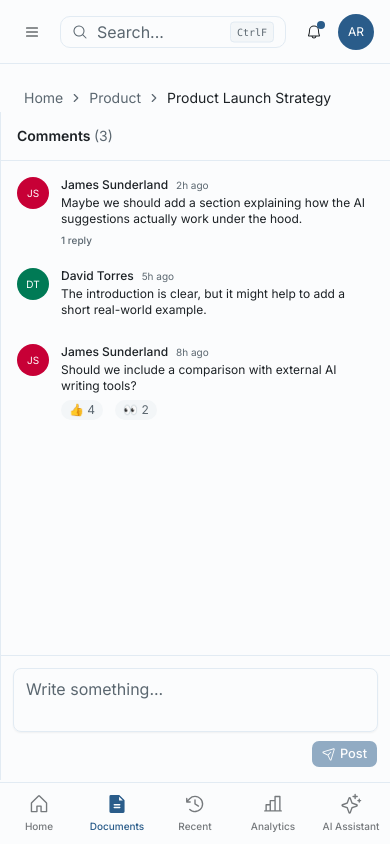
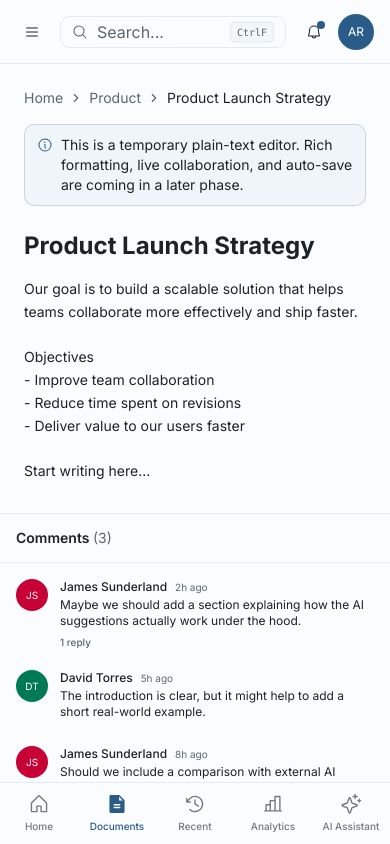
Before and after one commit to ukazimchisom/docolab, a Next.js app: page /documents/d1 in a window 390 px wide. Built offline with nearby package versions, Linux system fonts and the light colour scheme.

Commit message:
fix: comments panel forcing 100% height on mobile collapsed document content area

```diff
--- a/src/app/(app)/documents/[id]/page.tsx
+++ b/src/app/(app)/documents/[id]/page.tsx
@@ -17,8 +17,8 @@ export default async function DocumentPage({ params }: DocumentPageProps) {
   }
 
   return (
-    <div className="flex h-full flex-col lg:flex-row">
-      <div className="flex-1 overflow-y-auto p-6">
+    <div className="flex flex-col lg:h-full lg:flex-row">
+      <div className="p-6 lg:flex-1 lg:overflow-y-auto">
         <DocumentBreadcrumb document={document} />
         <div className="mt-4">
           <DocumentContent document={document} />
--- a/src/components/app/comments-panel.tsx
+++ b/src/components/app/comments-panel.tsx
@@ -40,7 +40,7 @@ export function CommentsPanel() {
   }
 
   return (
-    <aside className="flex h-full w-full flex-col border-l border-border lg:w-80">
+    <aside className="flex w-full flex-col border-t border-border lg:h-full lg:w-80 lg:border-l lg:border-t-0">
       <div className="flex items-center justify-between border-b border-border px-4 py-3.5">
         <h2 className="text-sm font-semibold text-foreground">
           Comments{" "}
@@ -50,7 +50,7 @@ export function CommentsPanel() {
         </h2>
       </div>
 
-      <div className="flex-1 overflow-y-auto px-4 py-4">
+      <div className="px-4 py-4 lg:flex-1 lg:overflow-y-auto">
         <div className="flex flex-col gap-5">
           {comments.map((comment) => (
             <CommentItem key={comment.id} comment={comment} />
```
